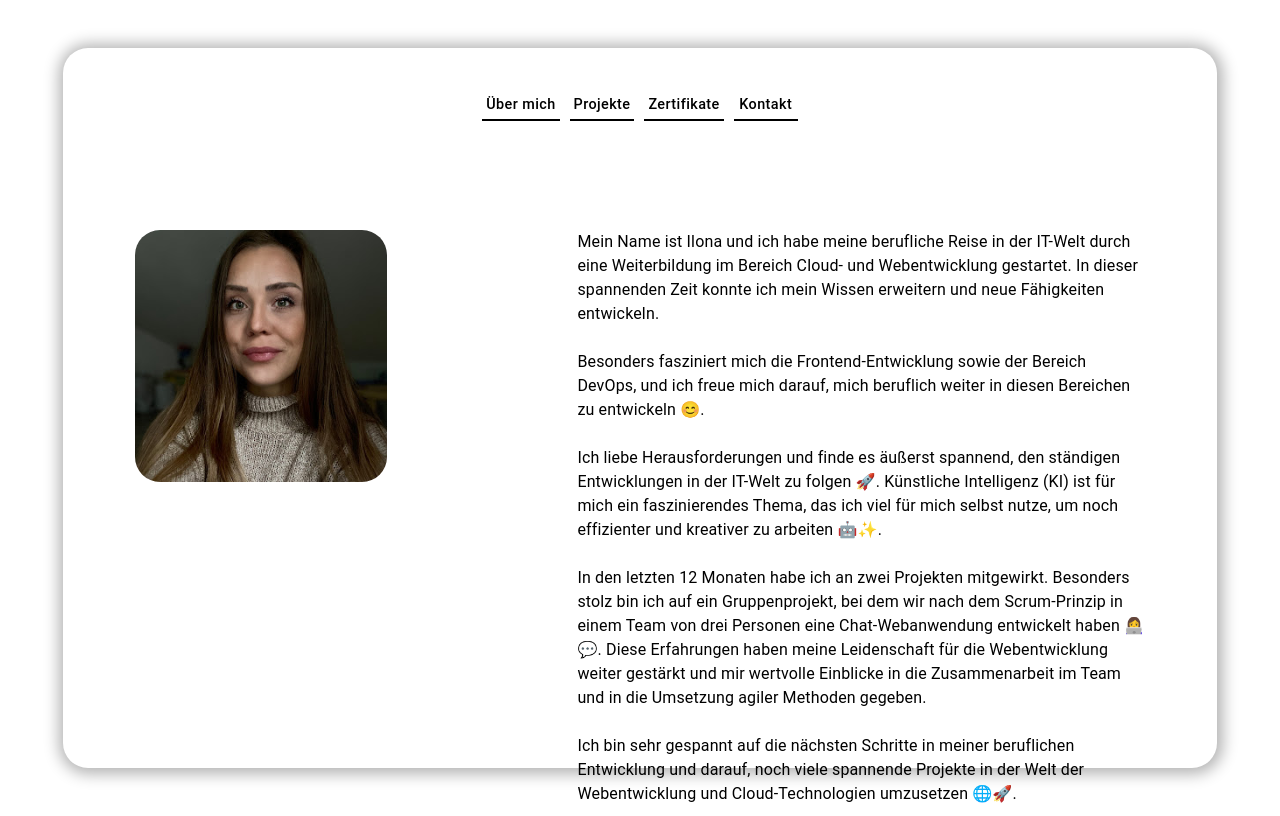
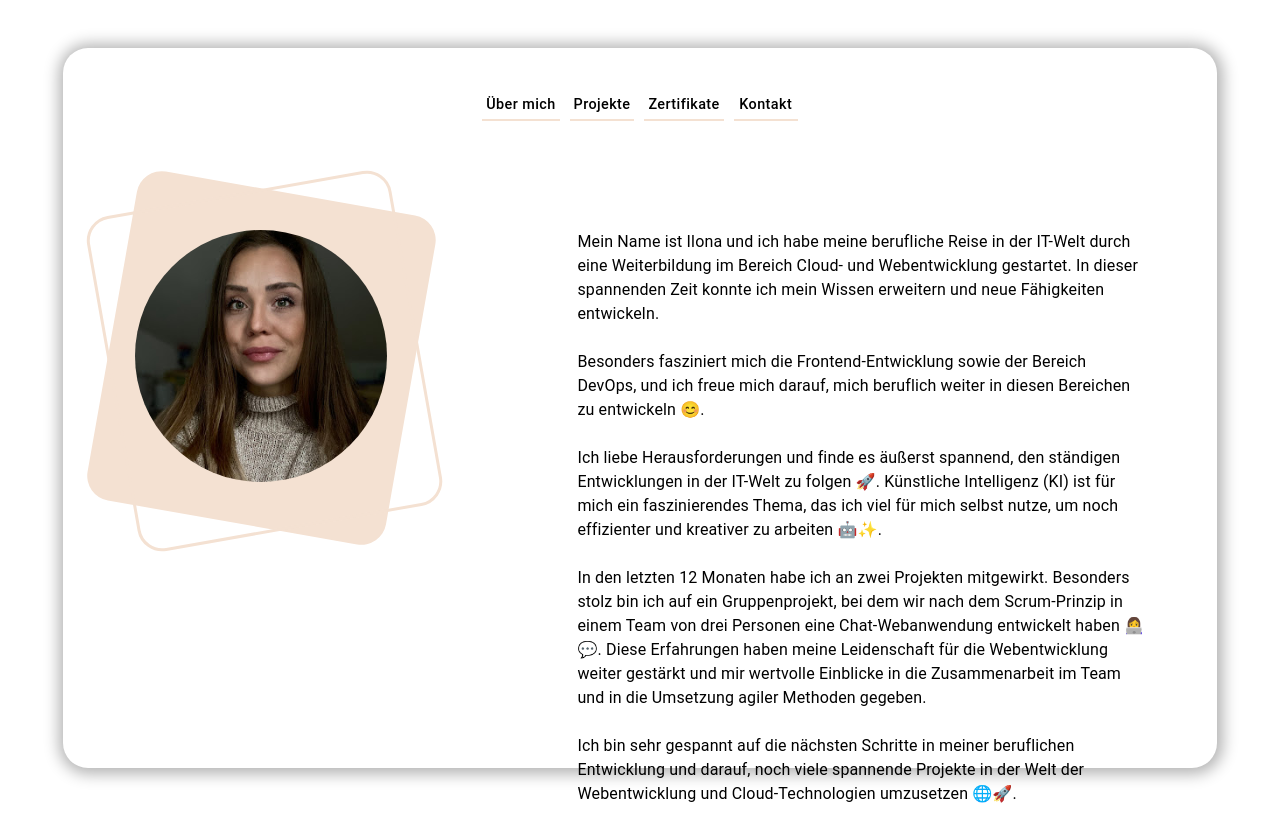
Before and after one commit to ilonagoergens/mein-portfolio, a React (Vite) app: page / in a window 1280 px wide. Both pictures are taken after a click on the button "Über mich". Built offline with nearby package versions, Linux system fonts and the light colour scheme.

Commit message:
Anpassungen vorgenommen

```diff
--- a/src/App.jsx
+++ b/src/App.jsx
@@ -45,7 +45,7 @@ function NavButton({ label, onClick }) {
           left: 0,
           width: "100%",
           height: "2px",
-          backgroundColor: "black",
+          backgroundColor: "#F4E1D2",
           transition: "all 0.3s ease",
         },
       }}
@@ -163,27 +163,46 @@ function App() {
               }}
             >
               <Box
-                sx={{
-                  borderRadius: "25px",
-                  width: "25%",
-                  maxWidth: "400px",
-                  height: "auto",
-                  transition: "width 0.3s ease",
-                  "@media (max-width:600px)": {
-                    width: "50%",
-                  },
-                  "@media (max-width:400px)": {
-                    width: "20%",
-                  },
-                }}
+                sx={{ position: "relative", width: "25%", maxWidth: "400px" }}
               >
+                {/* Erster Rahmen (gefüllt) */}
+                <Box
+                  sx={{
+                    position: "absolute",
+                    top: "-15%",
+                    left: "-10%",
+                    width: "120%", // Der Rahmen ist größer als das Bild
+                    height: "130%",
+                    backgroundColor: "#F4E1D2", // Farbe des Rahmens
+                    borderRadius: "25px",
+                    zIndex: 0,
+                    transform: "rotate(10deg)", // Leicht gedreht
+                  }}
+                />
+                {/* Zweiter Rahmen (keine Füllung, nur Umrandung) */}
+                <Box
+                  sx={{
+                    position: "absolute",
+                    top: "-15%", // Etwas mehr Abstand nach oben
+                    left: "-10%", // Etwas mehr Abstand nach links
+                    width: "120%", // Der Rahmen ist noch größer
+                    height: "130%",
+                    border: "3px solid #F4E1D2", // Die Farbe und Breite des Rahmens
+                    borderRadius: "25px", // Abgerundete Ecken
+                    zIndex: 1,
+                    transform: "rotate(-10deg)", // Der äußere Rahmen ist in die andere Richtung gedreht
+                  }}
+                />
+                {/* Bild */}
                 <img
                   src={Image}
                   alt="Mein Foto"
                   style={{
                     width: "100%",
                     height: "auto",
-                    borderRadius: "25px",
+                    borderRadius: "200px",
+                    position: "relative",
+                    zIndex: 2, // Bild soll vor den Rahmen liegen
                   }}
                 />
               </Box>
```
